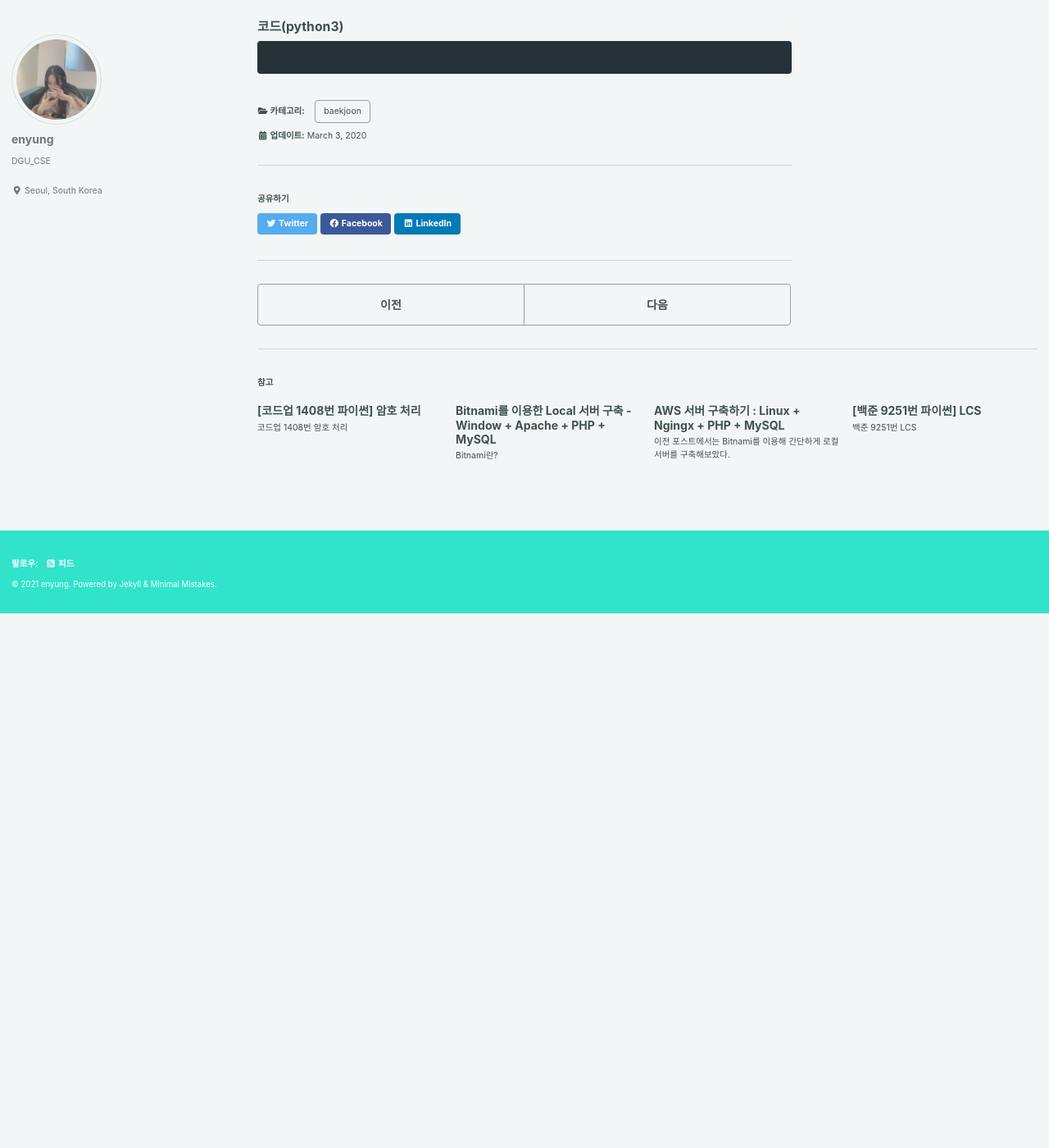
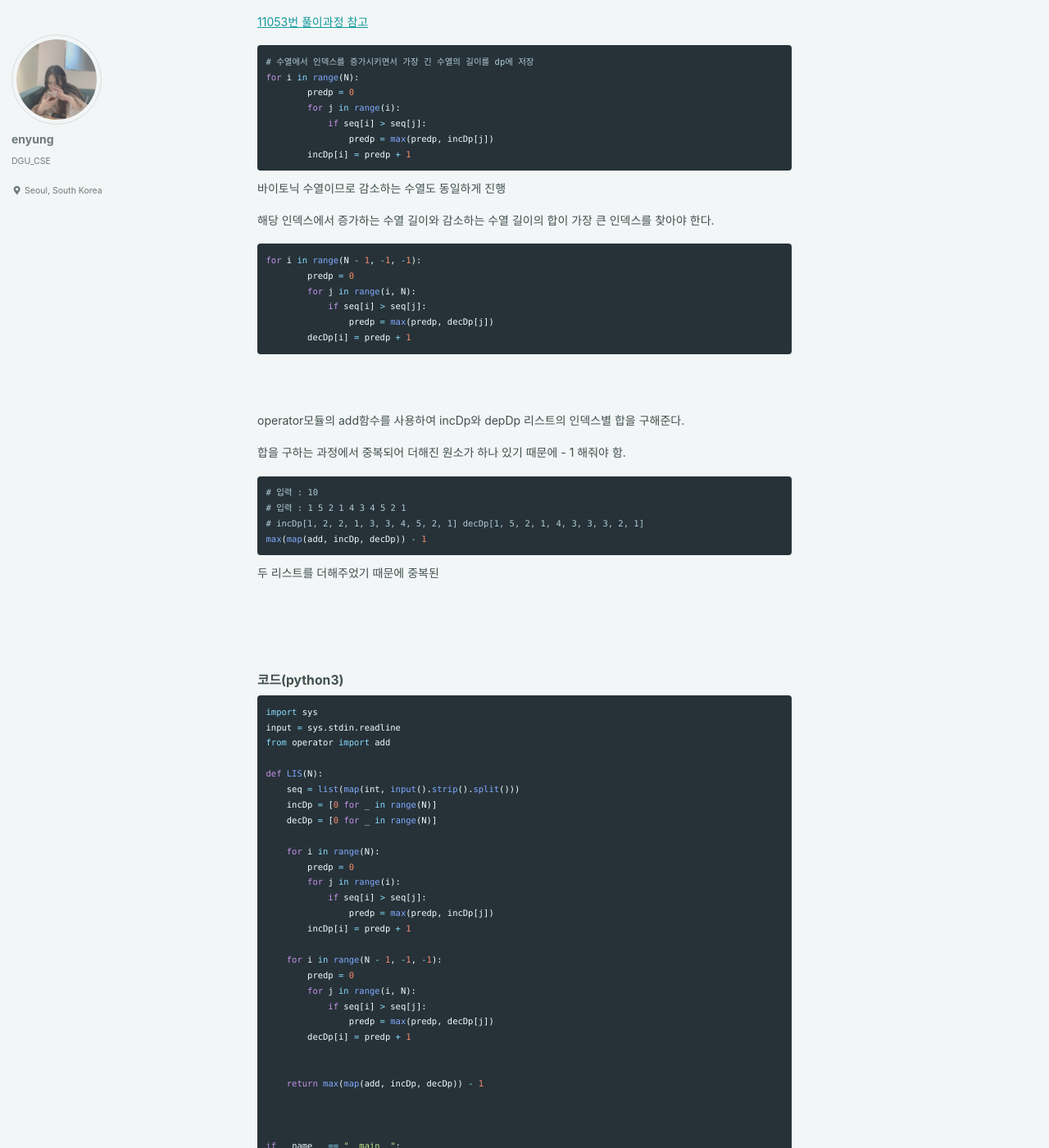
Before and after one commit to eyl056/enyungBlog, a Jekyll site: the page built from _posts/2021-03-03-백준11054.md, in a window 1280 px wide and 1400 px high, scrolled down 1158 px. Shown: the whole window at 82% size. Built offline with Jekyll 4.4.1, drawn with Linux system fonts in a browser that asks for light colours; cached includes are drawn as plain includes; before the commit the page ends 1907 px from its top, so only the background shows below that; some of the changed text lies outside the part shown.

Commit message:
Update 2021-03-03-백준11054.md

````diff
--- a/_posts/2021-03-03-백준11054.md
+++ b/_posts/2021-03-03-백준11054.md
@@ -33,21 +33,94 @@ categories: baekjoon
 ### 나의 풀이 방법<br>
 
 ```python
-
+# 증가하는 수열과 감소하는 수열로 나누어 dp 계산
+incDp = [0 for _ in range(N)]
+decDp = [0 for _ in range(N)]
 ```
 
 
 
+<br><br>
+
+해당 dp를 구하는 방법은 11053번 풀이과정과 동일하게 진행
+
+[11053번 풀이과정 참고](https://eyl056.github.io/enyungBlog/baekjoon/%EB%B0%B1%EC%A4%8011053/)
+
 ```python
-
+# 수열에서 인덱스를 증가시키면서 가장 긴 수열의 길이를 dp에 저장
+for i in range(N):
+        predp = 0
+        for j in range(i):
+            if seq[i] > seq[j]:
+                predp = max(predp, incDp[j])
+        incDp[i] = predp + 1
 ```
 
 
+
+바이토닉 수열이므로 감소하는 수열도 동일하게 진행
+
+해당 인덱스에서 증가하는 수열 길이와 감소하는 수열 길이의 합이 가장 큰 인덱스를 찾아야 한다.
+
+```python
+for i in range(N - 1, -1, -1):
+        predp = 0
+        for j in range(i, N):
+            if seq[i] > seq[j]:
+                predp = max(predp, decDp[j])
+        decDp[i] = predp + 1
+```
+
+<br><br>
+
+operator모듈의 add함수를 사용하여 incDp와 depDp 리스트의 인덱스별 합을 구해준다.
+
+합을 구하는 과정에서 중복되어 더해진 원소가 하나 있기 때문에 - 1 해줘야 함.
+
+```python
+# 입력 : 10
+# 입력 : 1 5 2 1 4 3 4 5 2 1
+# incDp[1, 2, 2, 1, 3, 3, 4, 5, 2, 1] decDp[1, 5, 2, 1, 4, 3, 3, 3, 2, 1]
+max(map(add, incDp, decDp)) - 1
+```
+
+두 리스트를 더해주었기 때문에 중복된
 
 <br><br><br>
 
 
 ### 코드(python3)
 ```python
+import sys
+input = sys.stdin.readline
+from operator import add
 
+def LIS(N):
+    seq = list(map(int, input().strip().split()))
+    incDp = [0 for _ in range(N)]
+    decDp = [0 for _ in range(N)]
+
+    for i in range(N):
+        predp = 0
+        for j in range(i):
+            if seq[i] > seq[j]:
+                predp = max(predp, incDp[j])
+        incDp[i] = predp + 1
+
+    for i in range(N - 1, -1, -1):
+        predp = 0
+        for j in range(i, N):
+            if seq[i] > seq[j]:
+                predp = max(predp, decDp[j])
+        decDp[i] = predp + 1
+
+
+    return max(map(add, incDp, decDp)) - 1
+
+
+
+if __name__ == "__main__":
+    N = int(input().strip())
+
+    print(LIS(N))
 ```
````
